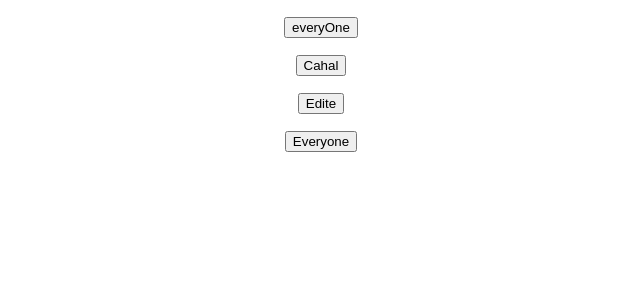
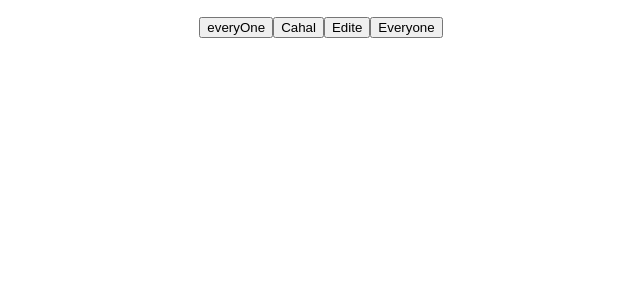
Before and after one commit to sato-c/hello-react-world, a React (Create React App) app: page / in a window 1280 px wide. Shown: the top 300 px of the page, without its empty margins (319-959 px from the left). Built offline with nearby package versions, Linux system fonts and the light colour scheme; the HTML template or start-up script is replaced by a standard one.

Commit message:
メッセージをh1に/名前が””だったときにデフォルトをいれる

```diff
--- a/src/App.tsx
+++ b/src/App.tsx
@@ -24,11 +24,9 @@ interface WelcomeProps {
 
     render() {
       return (
-        <p>
-        <button onClick={this.state.onClick}>
+            <button onClick={this.state.onClick} name={this.state.name}>
           {this.state.name}
           </button>
-        </p>
       );
     }
   }
@@ -76,14 +74,13 @@ class UserList extends React.Component<UserListProps, UserListState> {
             {
                 this.state.name.map((user_name) => {
                     if ( user_name === '' ) {
-                        return <Welcome name='everyOne' onClick={() => this.handleClick(user_name)} />
+                        return <Welcome name='everyOne' onClick={() => this.handleClick('everyOne')} />
                     } else {
                         return <Welcome name={user_name} onClick={() => this.handleClick(user_name)} />
                     }
                 })
             }
-
-            <div>{this.state.update ? <div>Hello! {this.state.pushed}</div>:''}</div>
+            <h1>{this.state.update ? <div>Hello! {this.state.pushed}</div>:''}</h1>
             </p>
         )
     }
```
